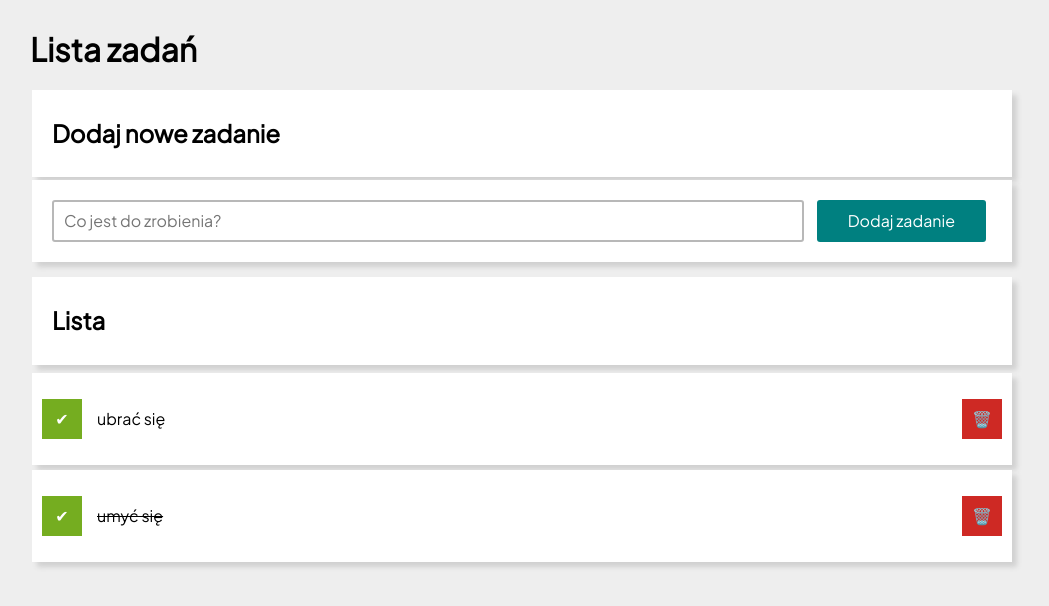
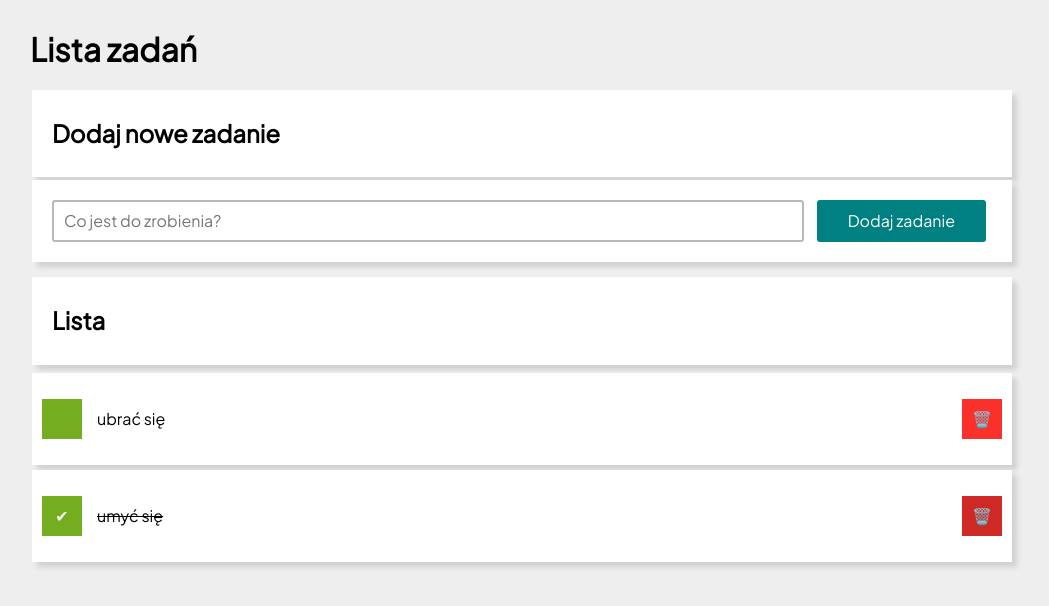
Before and after one commit to Forsttt/To-do-list, a plain HTML site: page index.html in a window 1280 px wide. In both pictures the pointer is over the button 1102 px from the left and 418 px from the top of the page. Shown: the whole page, without its empty margins (120-1169 px from the left). Drawn offline with nearby package versions, Linux system fonts and the light colour scheme.

Commit message:
added highligted buttons + checkmark pop up

```diff
--- a/JS/script.js
+++ b/JS/script.js
@@ -25,7 +25,7 @@
       <fieldset class="form__fieldset--list">
       <ul class="form__list">
         <li class="form__list--table">
-          <button class="button__done js-done">✔</button>
+          <button class="button__done js-done">${task.done ? " ✔" : " "}</button>
           <span
             class="form__list--content ${task.done ? "task__done" : ""}">
            ${task.content}
--- a/css/formList.css
+++ b/css/formList.css
@@ -51,6 +51,9 @@
     height: 40px;
   }
 
+  .button__delete:hover {
+    background-color: rgb(250, 49, 42);
+  }
 
   .task__done {
     text-decoration: line-through;
--- a/css/input.css
+++ b/css/input.css
@@ -20,6 +20,10 @@
   border-radius: 3px;
 }
 
+.form__button:hover {
+  background-color: rgb(14, 177, 177);
+}
+
 @media (max-width:767px) {
   .form__fieldset--input {
     display: flex;
```
Also changed, not shown: index.html (indentation only).
